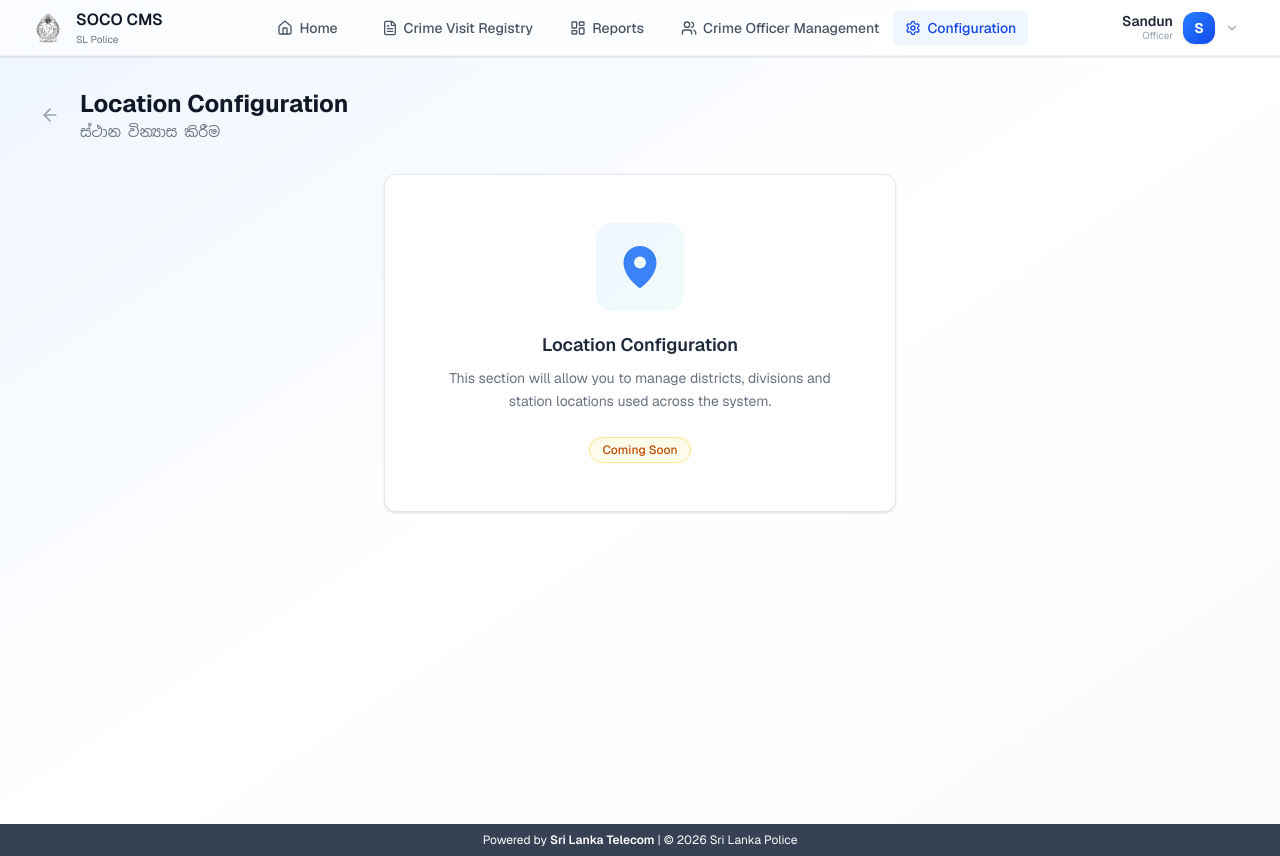
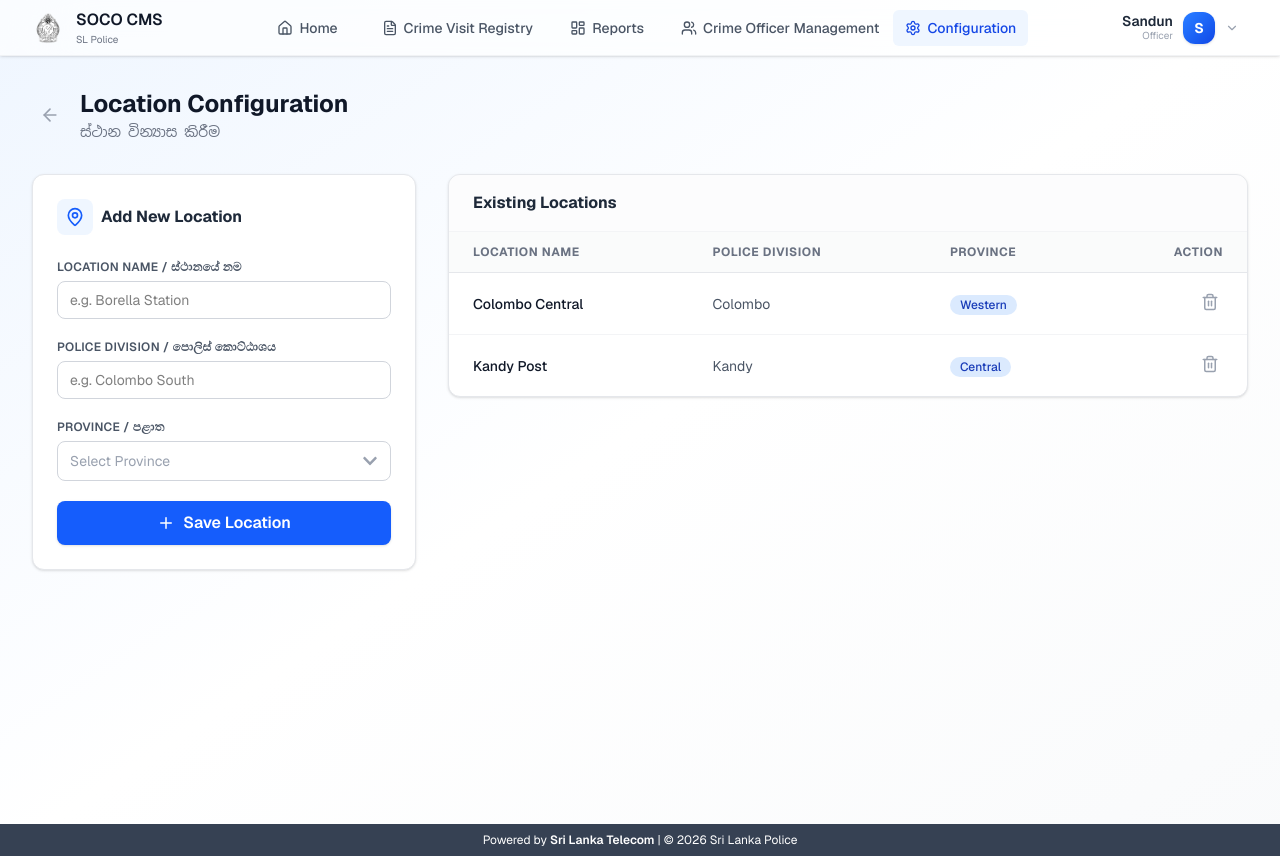
Before and after one commit to SOCO-Development/SOCO-SL-Police, a Next.js app: page /system-config/location in a window 1280 px wide. Built offline with nearby package versions, Linux system fonts and the light colour scheme; sample sign-in values are in the browser's storage.

Commit message:
create location configuration page

```diff
--- a/app/system-config/location/page.tsx
+++ b/app/system-config/location/page.tsx
@@ -1,18 +1,73 @@
-'use client';
+"use client";
 
-import Link from 'next/link';
-import Header from '@/components/layout/Header';
-import Footer from '@/components/layout/Footer';
-import { ArrowLeft } from 'lucide-react';
-import { MapPin } from 'phosphor-react';
+import { useState } from "react";
+import Link from "next/link";
+import Header from "@/components/layout/Header";
+import Footer from "@/components/layout/Footer";
+import { ArrowLeft, MapPin, Plus, Trash2 } from "lucide-react";
+import CustomSelect from "@/components/forms/CustomSelect";
+
+// --- Types ---
+interface LocationEntry {
+  id: string;
+  name: string;
+  division: string;
+  province: string;
+}
+
+const PROVINCE_OPTIONS = [
+  { value: "Central", label: "Central" },
+  { value: "Eastern", label: "Eastern" },
+  { value: "North Central", label: "North Central" },
+  { value: "Northern", label: "Northern" },
+  { value: "North Western", label: "North Western" },
+  { value: "Sabaragamuwa", label: "Sabaragamuwa" },
+  { value: "Southern", label: "Southern" },
+  { value: "Uva", label: "Uva" },
+  { value: "Western", label: "Western" },
+];
 
 export default function LocationConfigPage() {
+  const [locations, setLocations] = useState<LocationEntry[]>([
+    {
+      id: "1",
+      name: "Colombo Central",
+      division: "Colombo",
+      province: "Western",
+    },
+    { id: "2", name: "Kandy Post", division: "Kandy", province: "Central" },
+  ]);
+
+  const [formData, setFormData] = useState({
+    name: "",
+    division: "",
+    province: "",
+  });
+
+  const handleAddLocation = (e: React.FormEvent) => {
+    e.preventDefault();
+    if (!formData.name || !formData.division || !formData.province) return;
+
+    const newEntry: LocationEntry = {
+      id: Math.random().toString(36).substr(2, 9),
+      ...formData,
+    };
+
+    setLocations([...locations, newEntry]);
+    setFormData({ name: "", division: "", province: "" });
+  };
+
+  const removeLocation = (id: string) => {
+    setLocations(locations.filter((loc) => loc.id !== id));
+  };
+
   return (
     <div className="min-h-screen flex flex-col bg-gradient-to-br from-blue-50 via-white to-gray-50">
       <Header />
       <div className="flex flex-1 relative z-10 w-full pt-14">
         <main className="flex-1 overflow-x-hidden min-w-0 flex flex-col min-h-screen">
           <div className="w-full px-4 sm:px-6 lg:px-8 py-8 flex-1">
+            {/* Header Section */}
             <div className="flex items-center gap-3 mb-8">
               <Link
                 href="/system-config"
@@ -22,22 +77,156 @@ export default function LocationConfigPage() {
                 <ArrowLeft className="w-5 h-5" />
               </Link>
               <div>
-                                <h2 className="text-2xl font-bold text-gray-900">Location Configuration</h2>
-                                <p className="text-sm text-gray-500 mt-0.5 font-noto-sinhala">ස්ථාන වින්‍යාස කිරීම</p>
+                <h2 className="text-2xl font-bold text-gray-900">
+                  Location Configuration
+                </h2>
+                <p className="text-sm text-gray-500 mt-0.5 font-noto-sinhala">
+                  ස්ථාන වින්‍යාස කිරීම
+                </p>
               </div>
             </div>
 
-                        <div className="bg-white rounded-xl border border-gray-200 shadow-sm p-12 flex flex-col items-center justify-center text-center max-w-lg mx-auto">
-                            <div className="p-5 rounded-2xl bg-gradient-to-br from-blue-50 to-teal-50 mb-5">
-                                <MapPin className="w-12 h-12" weight="fill" style={{ color: '#3b82f6' }} />
+            <div className="grid grid-cols-1 xl:grid-cols-3 gap-8">
+              {/* --- Left Column: Add New Location Form --- */}
+              <div className="xl:col-span-1">
+                <form
+                  onSubmit={handleAddLocation}
+                  className="bg-white rounded-xl border border-gray-200 shadow-sm p-6 sticky top-24"
+                >
+                  <div className="flex items-center gap-2 mb-6">
+                    <div className="p-2 bg-blue-50 rounded-lg">
+                      <MapPin size={20} className="text-blue-600" />
                     </div>
-                            <h3 className="text-lg font-semibold text-gray-800 mb-2">Location Configuration</h3>
-                            <p className="text-sm text-gray-500 leading-relaxed">
-                                This section will allow you to manage districts, divisions and station locations used across the system.
-                            </p>
-                            <span className="mt-6 inline-block px-3 py-1 text-xs font-medium text-amber-700 bg-amber-50 border border-amber-200 rounded-full">
-                                Coming Soon
+                    <h3 className="font-bold text-gray-800">
+                      Add New Location
+                    </h3>
+                  </div>
+
+                  <div className="space-y-5">
+                    <div>
+                      <label className="block text-xs font-semibold text-gray-600 mb-1.5 uppercase tracking-wide">
+                        Location Name / ස්ථානයේ නම
+                      </label>
+                      <input
+                        type="text"
+                        value={formData.name}
+                        onChange={(e) =>
+                          setFormData({ ...formData, name: e.target.value })
+                        }
+                        placeholder="e.g. Borella Station"
+                        className="w-full px-3 py-2 text-sm border border-gray-300 rounded-lg text-black focus:ring-2 focus:ring-blue-200 focus:outline-none"
+                      />
+                    </div>
+
+                    <div>
+                      <label className="block text-xs font-semibold text-gray-600 mb-1.5 uppercase tracking-wide">
+                        Police Division / පොලිස් කොට්ඨාශය
+                      </label>
+                      <input
+                        type="text"
+                        value={formData.division}
+                        onChange={(e) =>
+                          setFormData({ ...formData, division: e.target.value })
+                        }
+                        placeholder="e.g. Colombo South"
+                        className="w-full px-3 py-2 text-sm border border-gray-300 rounded-lg text-black focus:ring-2 focus:ring-blue-200 focus:outline-none"
+                      />
+                    </div>
+
+                    <div>
+                      <label className="block text-xs font-semibold text-gray-600 mb-1.5 uppercase tracking-wide">
+                        Province / පළාත
+                      </label>
+                      <CustomSelect
+                        value={formData.province}
+                        options={PROVINCE_OPTIONS}
+                        onChange={(val) =>
+                          setFormData({ ...formData, province: val })
+                        }
+                        placeholder="Select Province"
+                      />
+                    </div>
+
+                    <button
+                      type="submit"
+                      className="w-full mt-4 bg-blue-600 hover:bg-blue-700 text-white font-semibold py-2.5 rounded-lg flex items-center justify-center gap-2 transition-colors shadow-sm"
+                    >
+                      <Plus size={18} />
+                      Save Location
+                    </button>
+                  </div>
+                </form>
+              </div>
+
+              {/* --- Right Column: View Locations Table --- */}
+              <div className="xl:col-span-2">
+                <div className="bg-white rounded-xl border border-gray-200 shadow-sm overflow-hidden">
+                  <div className="px-6 py-4 border-b border-gray-100 bg-gray-50/50">
+                    <h3 className="font-bold text-gray-800">
+                      Existing Locations
+                    </h3>
+                  </div>
+                  <div className="overflow-x-auto">
+                    <table className="w-full text-left">
+                      <thead>
+                        <tr className="bg-gray-50/80 border-b border-gray-200">
+                          <th className="px-6 py-3 text-xs font-bold text-gray-500 uppercase tracking-wider">
+                            Location Name
+                          </th>
+                          <th className="px-6 py-3 text-xs font-bold text-gray-500 uppercase tracking-wider">
+                            Police Division
+                          </th>
+                          <th className="px-6 py-3 text-xs font-bold text-gray-500 uppercase tracking-wider">
+                            Province
+                          </th>
+                          <th className="px-6 py-3 text-right text-xs font-bold text-gray-500 uppercase tracking-wider">
+                            Action
+                          </th>
+                        </tr>
+                      </thead>
+                      <tbody className="divide-y divide-gray-100">
+                        {locations.length > 0 ? (
+                          locations.map((loc) => (
+                            <tr
+                              key={loc.id}
+                              className="hover:bg-gray-50/50 transition-colors"
+                            >
+                              <td className="px-6 py-4 text-sm font-medium text-gray-900">
+                                {loc.name}
+                              </td>
+                              <td className="px-6 py-4 text-sm text-gray-600">
+                                {loc.division}
+                              </td>
+                              <td className="px-6 py-4">
+                                <span className="inline-flex items-center px-2.5 py-0.5 rounded-full text-xs font-medium bg-blue-100 text-blue-800">
+                                  {loc.province}
                                 </span>
+                              </td>
+                              <td className="px-6 py-4 text-right">
+                                <button
+                                  onClick={() => removeLocation(loc.id)}
+                                  className="text-gray-400 hover:text-red-600 transition-colors p-1"
+                                >
+                                  <Trash2 size={18} />
+                                </button>
+                              </td>
+                            </tr>
+                          ))
+                        ) : (
+                          <tr>
+                            <td
+                              colSpan={4}
+                              className="px-6 py-12 text-center text-gray-400 text-sm"
+                            >
+                              No locations configured yet.
+                            </td>
+                          </tr>
+                        )}
+                      </tbody>
+                    </table>
+                  </div>
+                </div>
+              </div>
             </div>
           </div>
           <Footer />
```
Lines whose indentation alone changed are shown as unchanged.
